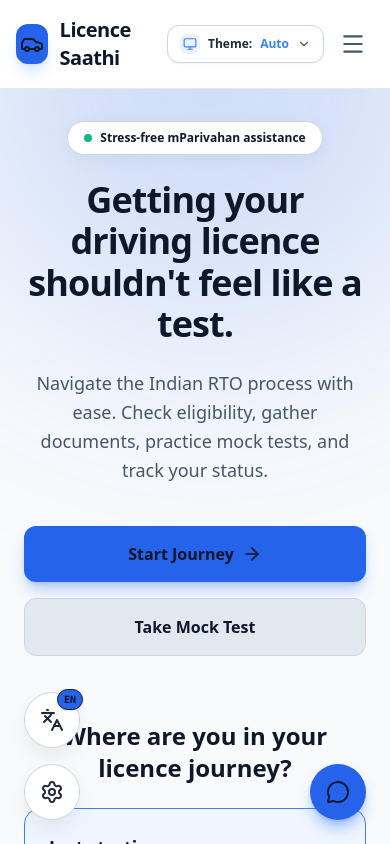
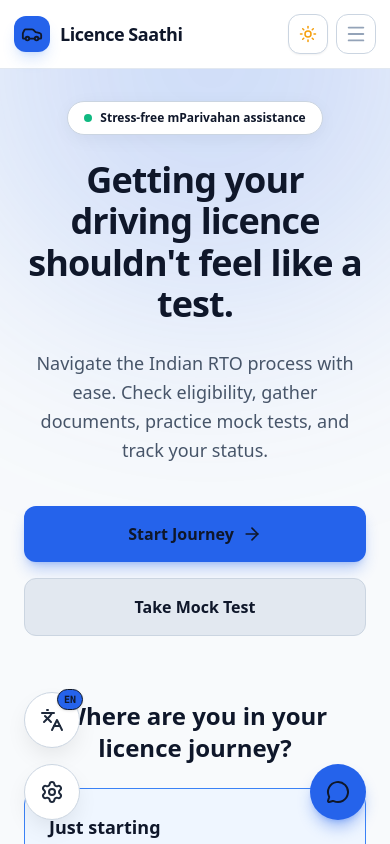
Before and after one commit to xAvirajx/Licence-Saathi, a React (Vite) app: page / in a window 390 px wide. Shown: the top 844 px of the page. Built offline with nearby package versions, Linux system fonts and the light colour scheme.

Commit message:
Convert theme button to compact square icon on phones and replace Auto with System Default

```diff
--- a/src/App.jsx
+++ b/src/App.jsx
@@ -206,14 +206,12 @@ export default function App() {
           .light-mode .text-slate-300 {
             color: #334155 !important;
           }
-          /* Rich readable contrast for descriptions */
           .light-mode .text-slate-400 {
             color: #475569 !important;
           }
           .light-mode .text-slate-500 {
             color: #64748b !important;
           }
-          /* Form Inputs */
           .light-mode input[type="text"],
           .light-mode input[type="tel"],
           .light-mode input[type="date"],
@@ -225,7 +223,6 @@ export default function App() {
           .light-mode input::placeholder {
             color: #94a3b8 !important;
           }
-          /* Journey Stepper Light-Mode Improvements */
           .light-mode .bg-emerald-950\\/50 {
             background-color: #dcfce7 !important;
             color: #16a34a !important;
@@ -263,15 +260,12 @@ export default function App() {
           .light-mode .text-blue-100 {
             color: #1e40af !important;
           }
-          /* Stepper Connecting Line */
           .light-mode .before\\:bg-gradient-to-b::before {
             background: linear-gradient(to bottom, #2563eb, #cbd5e1, transparent) !important;
           }
-          /* Inactive step circle */
           .light-mode .text-slate-700 {
             color: #94a3b8 !important;
           }
-          /* Navigation and Bottom Floating Buttons */
           .light-mode header {
             background-color: rgba(255, 255, 255, 0.9) !important;
             border-color: #e2e8f0 !important;
@@ -312,17 +306,19 @@ export default function App() {
           </div>
         )}
 
-        {/* 1. GLOBAL HEADER WITH UNMISTAKABLE THEME BUTTON */}
+        {/* 1. GLOBAL HEADER */}
         <header role="banner" className={`relative z-30 w-full border-b ${effectiveTheme === 'light' ? 'border-slate-200 bg-white/90' : 'border-slate-800/80 bg-slate-950/80'} backdrop-blur-md`}>
-          <div className="max-w-5xl mx-auto p-4 sm:px-6 flex items-center justify-between">
-            <Link to="/" aria-label="Licence Saathi Home" className="flex items-center gap-3">
-              <div className="w-10 h-10 bg-blue-600 rounded-xl flex items-center justify-center shadow-lg shadow-blue-500/20">
-                <Car size={24} className="text-white" />
+          <div className="max-w-5xl mx-auto p-3.5 sm:px-6 flex items-center justify-between">
+            <Link to="/" aria-label="Licence Saathi Home" className="flex items-center gap-2.5 sm:gap-3">
+              <div className="w-9 h-9 sm:w-10 sm:h-10 bg-blue-600 rounded-xl flex items-center justify-center shadow-lg shadow-blue-500/20 shrink-0">
+                <Car size={22} className="text-white" />
               </div>
-              <span className={`text-xl font-bold tracking-tight ${effectiveTheme === 'light' ? 'text-slate-900' : 'text-white'}`}>Licence Saathi</span>
+              <span className={`text-lg sm:text-xl font-bold tracking-tight ${effectiveTheme === 'light' ? 'text-slate-900' : 'text-white'}`}>
+                Licence Saathi
+              </span>
             </Link>
 
-            {/* Desktop Navigation */}
+            {/* Desktop Navigation Links */}
             <nav role="navigation" aria-label="Main Navigation" className="hidden md:flex items-center gap-7 font-medium text-sm text-slate-300">
               <Link to="/application" className="hover:text-blue-500 transition">
                 {lang === 'en' ? 'Apply Now' : lang === 'hi' ? 'अभी आवेदन करें' : 'હવે અરજી કરો'}
@@ -341,47 +337,35 @@ export default function App() {
             {/* Top Bar Controls */}
             <div className="flex items-center gap-2">
 
-              {/* CLEAR & UNMISTAKABLE THEME TOGGLE BUTTON */}
+              {/* COMPACT SQUARE THEME BUTTON (SUN / MOON ONLY ON PHONES) */}
               <div className="relative" ref={themeMenuRef}>
                 <button
                   onClick={() => setThemeMenuOpen(!themeMenuOpen)}
                   aria-label="Theme Appearance Settings"
                   title="Change Theme Mode"
-                  className={`flex items-center gap-2 py-2 px-3 rounded-xl border text-xs font-bold transition-all shadow-sm ${
+                  className={`w-10 h-10 sm:w-auto sm:px-3 rounded-xl border flex items-center justify-center gap-2 transition-all shadow-sm ${
                     effectiveTheme === 'light'
                       ? 'bg-white hover:bg-slate-100 border-slate-300 text-slate-800'
                       : 'bg-slate-900 hover:bg-slate-800 border-slate-700 text-slate-100'
                   }`}
                 >
-                  {/* Dynamic Visual Indicator */}
-                  {theme === 'system' ? (
-                    <div className="w-5 h-5 rounded-lg bg-blue-500/10 text-blue-500 flex items-center justify-center">
-                      <Monitor size={14} />
-                    </div>
-                  ) : theme === 'light' ? (
-                    <div className="w-5 h-5 rounded-lg bg-amber-500/10 text-amber-500 flex items-center justify-center">
-                      <Sun size={14} />
-                    </div>
+                  {/* Dynamic Sun or Moon Icon */}
+                  {effectiveTheme === 'dark' ? (
+                    <Moon size={18} className="text-indigo-400 shrink-0" />
                   ) : (
-                    <div className="w-5 h-5 rounded-lg bg-indigo-500/10 text-indigo-400 flex items-center justify-center">
-                      <Moon size={14} />
-                    </div>
+                    <Sun size={18} className="text-amber-500 shrink-0" />
                   )}
 
-                  {/* Explicit "Theme" text so users immediately recognize it */}
-                  <span className="font-semibold">
-                    {lang === 'en' ? 'Theme:' : lang === 'hi' ? 'थीम:' : 'થીમ:'}
+                  {/* Text only on tablet/desktop (NEVER says 'Auto') */}
+                  <span className="hidden sm:inline text-xs font-bold">
+                    {theme === 'system'
+                      ? (lang === 'en' ? 'System Default' : lang === 'hi' ? 'सिस्टम डिफ़ॉल्ट' : 'સિસ્ટમ ડિફોલ્ટ')
+                      : theme === 'light'
+                      ? (lang === 'en' ? 'Light' : lang === 'hi' ? 'लाइट' : 'લાઇટ')
+                      : (lang === 'en' ? 'Dark' : lang === 'hi' ? 'डार्क' : 'ડાર્ક')}
                   </span>
 
-                  <span className="capitalize font-bold text-blue-500">
-                    {theme === 'system'
-                      ? (lang === 'en' ? 'Auto' : lang === 'hi' ? 'ऑटो' : 'ઓટો')
-                      : (theme === 'light'
-                        ? (lang === 'en' ? 'Light' : lang === 'hi' ? 'लाइट' : 'લાઇટ')
-                        : (lang === 'en' ? 'Dark' : lang === 'hi' ? 'डार्क' : 'ડાર્ક'))}
-                  </span>
-
-                  <ChevronDown size={14} className={`text-slate-400 transition-transform ${themeMenuOpen ? 'rotate-180' : ''}`} />
+                  <ChevronDown size={14} className={`hidden sm:inline text-slate-400 transition-transform ${themeMenuOpen ? 'rotate-180' : ''}`} />
                 </button>
 
                 {/* Popover Appearance Menu */}
@@ -455,13 +439,17 @@ export default function App() {
                 </AnimatePresence>
               </div>
 
-              {/* Mobile Drawer Toggle */}
+              {/* Mobile Drawer Toggle Button */}
               <button
                 onClick={() => setMobileMenuOpen(true)}
                 aria-label="Toggle Menu"
-                className="md:hidden text-slate-400 hover:text-white p-2 rounded-xl transition"
+                className={`w-10 h-10 rounded-xl border flex items-center justify-center md:hidden transition ${
+                  effectiveTheme === 'light'
+                    ? 'border-slate-300 text-slate-700 hover:bg-slate-100'
+                    : 'border-slate-800 text-slate-300 hover:bg-slate-900 hover:text-white'
+                }`}
               >
-                <Menu size={26} />
+                <Menu size={22} />
               </button>
             </div>
           </div>
@@ -510,7 +498,7 @@ export default function App() {
                     onClick={() => setTheme('system')}
                     className={`px-3 py-1.5 rounded-xl text-xs font-bold flex items-center gap-1.5 ${theme === 'system' ? 'bg-blue-600 text-white shadow' : 'text-slate-400'}`}
                   >
-                    <Monitor size={14} /> Auto
+                    <Monitor size={14} /> System
                   </button>
                   <button
                     onClick={() => setTheme('light')}
```
